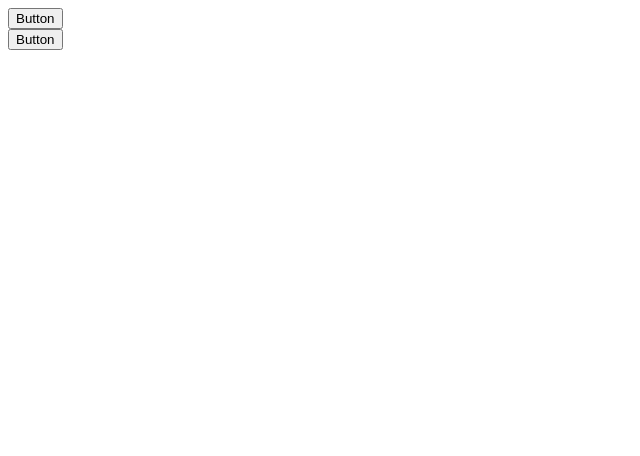
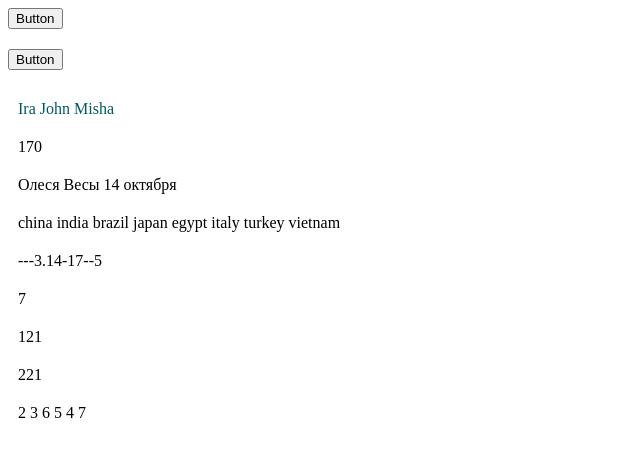
Before and after one commit to oleseaSh/homeWork, a plain HTML site: page js4/index.html in a window 1280 px wide. Shown: the whole page, without its empty margins (0-640 px from the left). Drawn offline with Linux system fonts and the light colour scheme.

Commit message:
+11 tasks

```diff
--- a/js4/index.html
+++ b/js4/index.html
@@ -3,6 +3,7 @@
 <head>
     <meta charset="UTF-8">
     <meta name="viewport" content="width=device-width, initial-scale=1.0">
+    <link rel="stylesheet" href="./styles.css">
     <title>Document</title>
 </head>
 <body>
@@ -13,6 +14,23 @@
     <button class="b-2">Button</button>
     <div class="out-2"></div>
 
+    <div class="out-4"></div>
+
+    <div class="out-5"></div>
+
+    <div class="out-6"></div>
+
+    <div class="out-7"></div>
+
+    <div class="out-8"></div>
+    <div class="out-8-1"></div>
+
+    <div class="out-9"></div>
+
+    <div class="out-10"></div>
+
+    <div class="out-11"></div>
+
     <script src="./script.js"></script>
 </body>
 </html>
--- a/js4/script.js
+++ b/js4/script.js
@@ -5,3 +5,68 @@ output.textContent = ar1;
 }
 let button1 = document.querySelector('.b-1');
 button1.addEventListener('click', arrayOutput);
+
+function arrOut2() {
+    let ar2 = ['Hello', 42, true, 'World', false, 3.14];
+    let out2 = document.querySelector('.out-2');
+    out2.innerHTML = ar2.join(', ');
+}
+let button2 = document.querySelector('.b-2');
+button2.addEventListener('click', arrOut2);
+
+let ar3 = [1, 2, 3, 4, 5, 6, 7];
+console.log('Task 3 - ' + ar3.length);
+
+let ar4 = ['Ira', 'Dasha', 'Katie', 'John', 'Elis', 'Kira', 'Alex', 'Elena', 'Misha'];
+let out4 = document.querySelector('.out-4');
+out4.innerHTML = ar4[0] + " " + ar4[3] + ' ' + ar4[8];
+
+let ar5 = [55,56,57,58,59,60,61,62];
+let sum = ar5[0] + ar5[2] + ar5[3];
+let out5 = document.querySelector('.out-5');
+out5.innerHTML = sum;
+
+let ar6 = ['Олеся', 'Весы', '14', 'октября'];
+let out6 = document.querySelector('.out-6');
+out6.innerHTML = ar6.join(' ');
+
+let ar7 = ['china', 'india', 'brazil', 'japan', 'egypt'];
+let out7 = document.querySelector('.out-7');
+function f7() {
+    ar7[5] = 'italy';
+    ar7[6] = 'turkey';
+    ar7[7] = 'vietnam';
+}
+f7();
+out7.innerHTML = ar7.join(' ');
+
+let ar8 = [];
+    ar8[3] = 3.14;
+    ar8[4] = 17;
+    ar8[6] = 5;
+
+let out8 = document.querySelector('.out-8');
+out8.innerHTML = ar8.join('-');
+
+let out8_1 = document.querySelector('.out-8-1');
+out8_1.innerHTML = ar8.length;
+
+let ar9 = [100, 200, 300, 400, 700, 121];
+let out9 = document.querySelector('.out-9');
+out9.innerHTML = ar9[ar9.length-1];
+
+let ar10 = [100, 200, 300, 400, 700, 121];
+let out10 = document.querySelector('.out-10');
+function f10() {
+    let sum = ar10[0] + ar10[ar10.length-1];
+    out10.innerHTML = sum;
+}
+f10();
+
+let ar11 = [2,3,4,5,6,7];
+let out11 = document.querySelector('.out-11');
+function SwapElements(arr, index1, index2) {
+    [arr[index1],arr[index2]] = [arr[index2], arr[index1]];
+}
+SwapElements(ar11,2,4);
+out11.innerHTML = ar11.join(' ');
--- /dev/null
+++ b/js4/styles.css
@@ -0,0 +1,7 @@
+div {
+    padding: 10px;
+}
+
+.out-4 {
+    color: rgb(2, 87, 100);
+}
```
